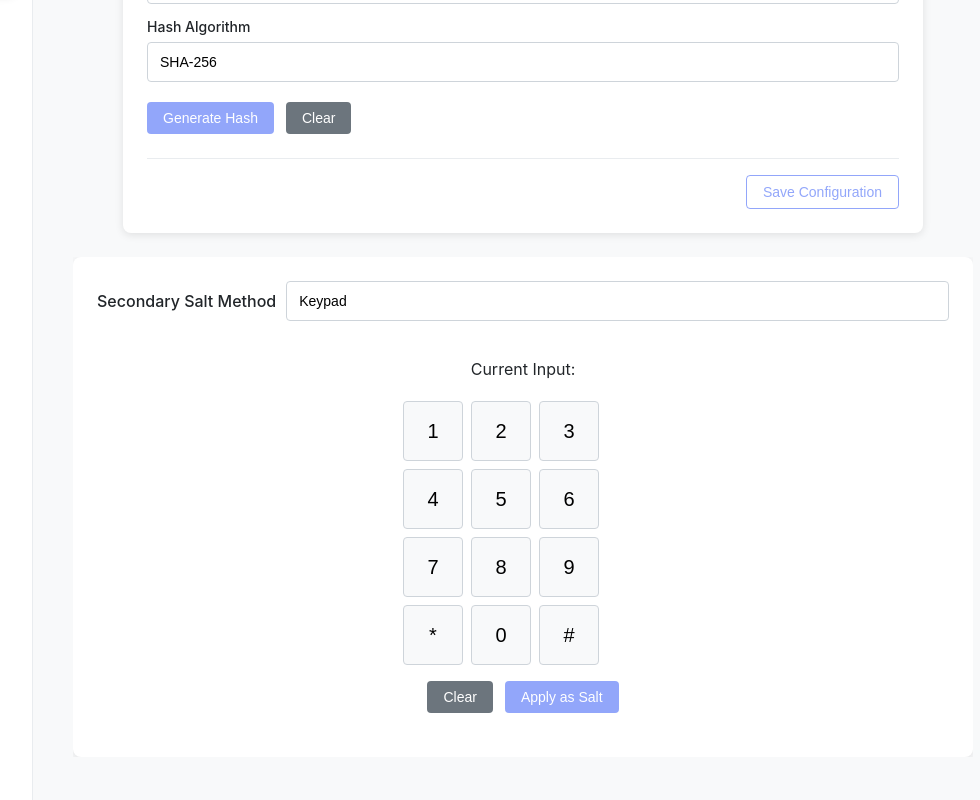
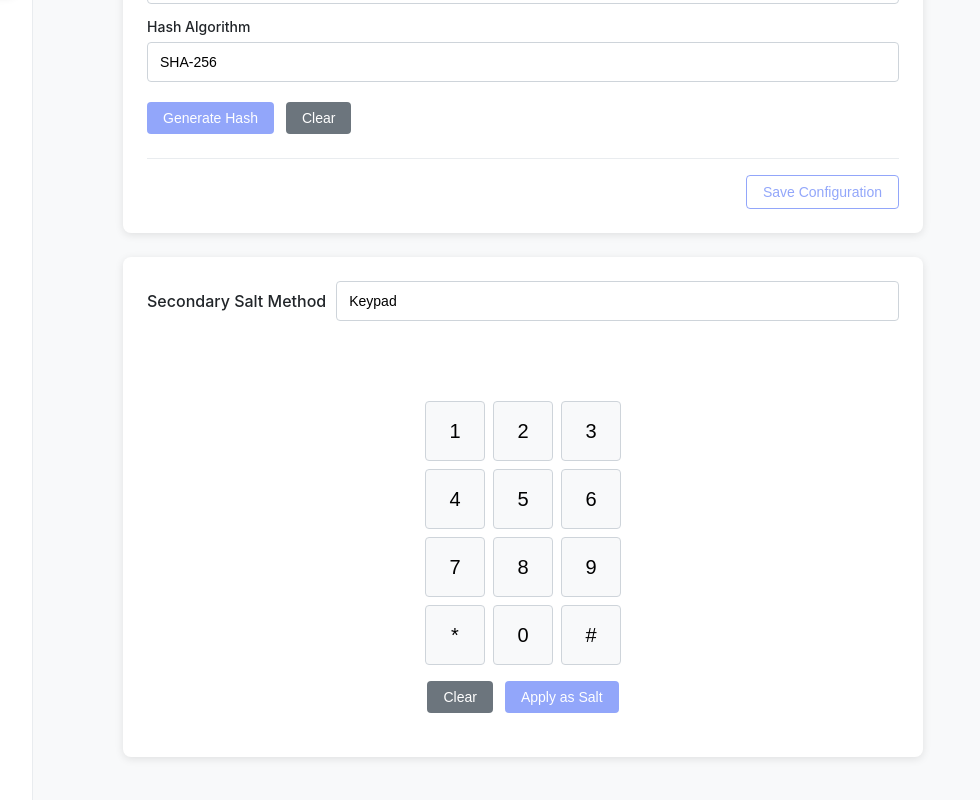
Before and after one commit to Rjnishant530/password-hash, a React (Vite) app: page / in a window 1280 px wide. Shown: the part 252-1052 px from the top of the page, without its empty margins (267-1247 px from the left). Built offline with nearby package versions, Linux system fonts and the light colour scheme.

Commit message:
fix alignment

```diff
--- a/src/App.tsx
+++ b/src/App.tsx
@@ -1,4 +1,4 @@
-import { BrowserRouter as Router, Routes, Route } from 'react-router-dom';
+import { HashRouter as Router, Routes, Route } from 'react-router-dom';
 import HomePage from './pages/HomePage';
 import IntentPage from './pages/IntentPage';
 import './App.css';
--- a/src/components/visualization/KeypadVisualizer.css
+++ b/src/components/visualization/KeypadVisualizer.css
@@ -25,6 +25,7 @@
 .keypad {
   display: flex;
   flex-direction: column;
+  align-items: center;
   gap: 8px;
   margin-bottom: 16px;
   max-width: 240px;
@@ -34,6 +35,8 @@
 .keypad-row {
   display: flex;
   gap: 8px;
+  width: 100%;
+  justify-content: center;
 }
 
 .keypad-key {
--- a/src/components/visualization/KeypadVisualizer.tsx
+++ b/src/components/visualization/KeypadVisualizer.tsx
@@ -1,20 +1,20 @@
-import React, { useState } from 'react';
-import './KeypadVisualizer.css';
-import Button from '../ui/Button';
+import React, { useState } from "react";
+import "./KeypadVisualizer.css";
+import Button from "../ui/Button";
 
 interface KeypadVisualizerProps {
   onApplySalt: (salt: string) => void;
 }
 
 const KeypadVisualizer: React.FC<KeypadVisualizerProps> = ({ onApplySalt }) => {
-  const [input, setInput] = useState('');
+  const [input, setInput] = useState("");
 
   const handleKeyPress = (key: string) => {
-    setInput(prev => prev + key);
+    setInput((prev) => prev + key);
   };
 
   const handleClear = () => {
-    setInput('');
+    setInput("");
   };
 
   const handleApply = () => {
@@ -24,28 +24,28 @@ const KeypadVisualizer: React.FC<KeypadVisualizerProps> = ({ onApplySalt }) => {
   };
 
   const keypadKeys = [
-    ['1', '2', '3'],
-    ['4', '5', '6'],
-    ['7', '8', '9'],
-    ['*', '0', '#']
+    ["1", "2", "3"],
+    ["4", "5", "6"],
+    ["7", "8", "9"],
+    ["*", "0", "#"],
   ];
 
   return (
     <div className="keypad-visualizer">
       <div className="current-input">
-        <span>Current Input: </span>
-        <span className="input-value">{input}</span>
+        {input && (
+          <>
+            <span>Current Input: </span>
+            <span className="input-value">{input}</span>
+          </>
+        )}
       </div>
 
       <div className="keypad">
         {keypadKeys.map((row, rowIndex) => (
           <div key={`row-${rowIndex}`} className="keypad-row">
-            {row.map(key => (
-              <button
-                key={key}
-                className="keypad-key"
-                onClick={() => handleKeyPress(key)}
-              >
+            {row.map((key) => (
+              <button key={key} className="keypad-key" onClick={() => handleKeyPress(key)}>
                 {key}
               </button>
             ))}
--- a/src/components/visualization/VisualizationSelector.css
+++ b/src/components/visualization/VisualizationSelector.css
@@ -1,6 +1,8 @@
 .visualization-selector {
   margin-top: 24px;
-  overflow-x: hidden;
+  /* overflow-x: hidden; */
+  margin-inline: auto;
+  max-width: 800px;
 }
 
 .visualization-header {
```
